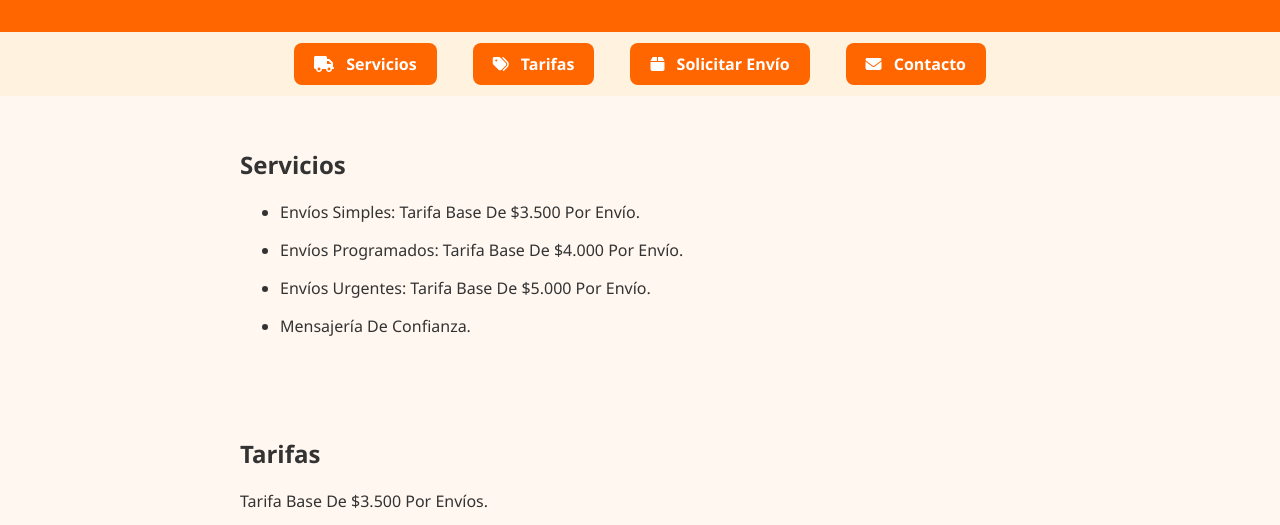
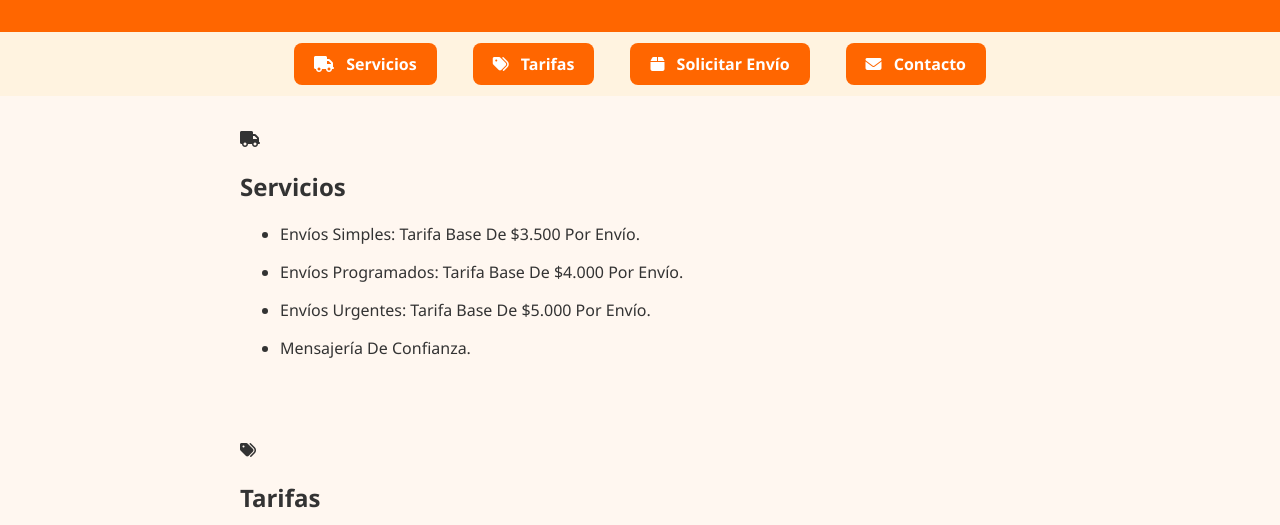
Before and after one commit to mensajeriahermes/MH, a plain HTML site: page index.html in a window 1280 px wide. Shown: the part 255-780 px from the top of the page. Drawn offline with Linux system fonts and the light colour scheme.

Commit message:
Update index.html

```diff
--- a/index.html
+++ b/index.html
@@ -26,7 +26,8 @@
    </nav>
 
    <section class="section" id="servicios">
-     <h2>Servicios</h2>
+     <i class="fas fa-truck"></i>
+       <h2>Servicios</h2>
      <ul>
        <li>Envíos Simples: Tarifa Base De $3.500 Por Envío.</li>
      </ul>
@@ -45,7 +46,8 @@
    </section>
 
    <section class="section" id="tarifas">
-     <h2>Tarifas</h2>
+     <i class="fas fa-tags"></i>
+       <h2>Tarifas</h2>
    <p>Tarifa Base De $3.500 Por Envíos.</p>
    <p>+ $60 Por Minuto.</p>
    <p>+ $40 Por Kimlometro.</p>
@@ -109,6 +111,7 @@
 
 
    <section class="section" id="contacto">
+     <i class="fas fa-envelope"></i>
      <h2>Contacto</h2>
      <p>Mail: contactomensajeriahermes@gmail.com</p>
      <p>Buenos Aires, Argentina</p>
```
